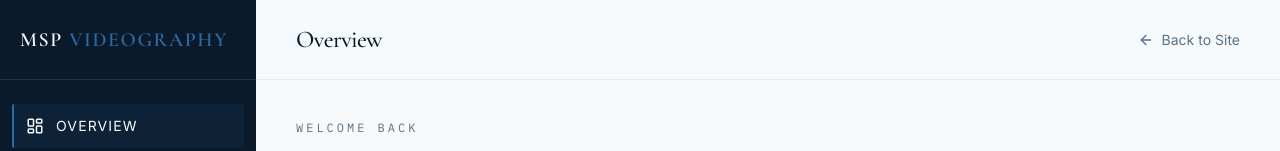
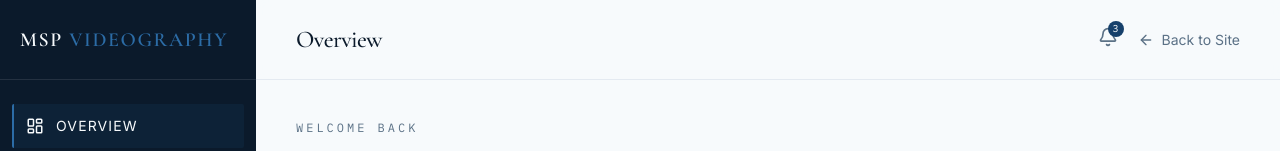
Before and after one commit to Arav034/MSP-Videography-cloud, a React (Vite) app in the folder customer-app/: page /dashboard in a window 1280 px wide. Shown: the top 151 px of the page. Built offline with nearby package versions, Linux system fonts and the light colour scheme.

Commit message:
Notifications icon added

```diff
--- /dev/null
+++ b/customer-app/src/components/common/NotificationsBell.jsx
@@ -0,0 +1,93 @@
+import { useState, useRef, useEffect } from "react";
+import { Bell, CalendarCheck, Image as ImageIcon, Receipt, Inbox } from "lucide-react";
+import { cn } from "@/utils/cn";
+import { useNotifications } from "@/hooks/useNotifications";
+
+const ICONS = {
+  booking: CalendarCheck,
+  gallery: ImageIcon,
+  invoice: Receipt,
+  request: Inbox,
+};
+
+export default function NotificationsBell() {
+  const { notifications, unreadCount, markAsRead, markAllAsRead } = useNotifications();
+  const [open, setOpen] = useState(false);
+  const containerRef = useRef(null);
+
+  useEffect(() => {
+    const handleClickOutside = (e) => {
+      if (containerRef.current && !containerRef.current.contains(e.target)) {
+        setOpen(false);
+      }
+    };
+    document.addEventListener("mousedown", handleClickOutside);
+    return () => document.removeEventListener("mousedown", handleClickOutside);
+  }, []);
+
+  return (
+    <div ref={containerRef} className="relative">
+      <button
+        onClick={() => setOpen((prev) => !prev)}
+        className="relative text-steel hover:text-brand transition-colors duration-300"
+        aria-label="Notifications"
+      >
+        <Bell size={20} />
+        {unreadCount > 0 && (
+          <span className="absolute -top-1.5 -right-1.5 w-4 h-4 rounded-full bg-brand text-white text-[10px] font-mono flex items-center justify-center">
+            {unreadCount}
+          </span>
+        )}
+      </button>
+
+      {open && (
+        <div className="absolute right-0 mt-3 w-80 bg-white border border-mist shadow-lg z-50">
+          <div className="flex items-center justify-between px-5 py-4 border-b border-mist">
+            <p className="font-display text-lg text-ink">Notifications</p>
+            {unreadCount > 0 && (
+              <button
+                onClick={markAllAsRead}
+                className="text-xs font-mono uppercase tracking-wideish text-brand hover:underline"
+              >
+                Mark all read
+              </button>
+            )}
+          </div>
+
+          <div className="max-h-96 overflow-y-auto">
+            {notifications.length === 0 ? (
+              <p className="text-sm text-steel text-center py-10">No notifications yet.</p>
+            ) : (
+              notifications.map((n) => {
+                const Icon = ICONS[n.type] ?? Bell;
+                return (
+                  <button
+                    key={n.id}
+                    onClick={() => markAsRead(n.id)}
+                    className={cn(
+                      "w-full flex items-start gap-3 px-5 py-4 text-left border-b border-mist last:border-b-0",
+                      "hover:bg-frost transition-colors duration-200",
+                      !n.read && "bg-brand/5"
+                    )}
+                  >
+                    <div className="w-9 h-9 flex items-center justify-center bg-brand/10 text-brand shrink-0">
+                      <Icon size={16} strokeWidth={1.5} />
+                    </div>
+                    <div className="flex-1 min-w-0">
+                      <div className="flex items-center gap-2">
+                        <p className="text-sm text-ink font-medium">{n.title}</p>
+                        {!n.read && <span className="w-1.5 h-1.5 rounded-full bg-brand shrink-0" />}
+                      </div>
+                      <p className="text-xs text-steel mt-0.5 leading-relaxed">{n.message}</p>
+                      <p className="text-[10px] text-steel/60 font-mono mt-1">{n.time}</p>
+                    </div>
+                  </button>
+                );
+              })
+            )}
+          </div>
+        </div>
+      )}
+    </div>
+  );
+}
--- a/customer-app/src/components/layout/DashboardTopbar.jsx
+++ b/customer-app/src/components/layout/DashboardTopbar.jsx
@@ -1,6 +1,7 @@
 import { Menu, ArrowLeft } from "lucide-react";
 import { Link, useLocation } from "react-router-dom";
 import { useSidebar } from "@/hooks/useSidebar";
+import NotificationsBell from "@/components/common/NotificationsBell";
 import { ROUTES } from "@/constants/routes";
 
 const TITLES = {
@@ -30,6 +31,8 @@ export default function DashboardTopbar() {
         </h2>
       </div>
 
+      <div className="flex items-center gap-5">
+        <NotificationsBell />
         <Link
           to={ROUTES.HOME}
           className="flex items-center gap-2 text-sm text-steel hover:text-brand transition-colors duration-300"
@@ -37,6 +40,7 @@ export default function DashboardTopbar() {
           <ArrowLeft size={16} />
           Back to Site
         </Link>
+      </div>
     </header>
   );
 }
--- /dev/null
+++ b/customer-app/src/constants/notificationsContent.js
@@ -0,0 +1,34 @@
+export const INITIAL_NOTIFICATIONS = [
+  {
+    id: "notif-1",
+    type: "booking",
+    title: "Booking Confirmed",
+    message: "Your Portrait Session on Aug 14 has been confirmed.",
+    time: "2 hours ago",
+    read: false,
+  },
+  {
+    id: "notif-2",
+    type: "gallery",
+    title: "Gallery Ready",
+    message: "Your Coastal Editorial gallery has been delivered.",
+    time: "1 day ago",
+    read: false,
+  },
+  {
+    id: "notif-3",
+    type: "invoice",
+    title: "Invoice Due",
+    message: "INV-1042 for ₹250.00 is due soon.",
+    time: "2 days ago",
+    read: false,
+  },
+  {
+    id: "notif-4",
+    type: "request",
+    title: "Request Received",
+    message: "Your editing request has been received and is being reviewed.",
+    time: "3 days ago",
+    read: true,
+  },
+];
--- /dev/null
+++ b/customer-app/src/context/NotificationsContext.jsx
@@ -0,0 +1,28 @@
+import { createContext, useState, useCallback } from "react";
+import { INITIAL_NOTIFICATIONS } from "@/constants/notificationsContent";
+
+export const NotificationsContext = createContext(null);
+
+export function NotificationsProvider({ children }) {
+  const [notifications, setNotifications] = useState(INITIAL_NOTIFICATIONS);
+
+  const unreadCount = notifications.filter((n) => !n.read).length;
+
+  const markAsRead = useCallback((id) => {
+    setNotifications((prev) =>
+      prev.map((n) => (n.id === id ? { ...n, read: true } : n))
+    );
+  }, []);
+
+  const markAllAsRead = useCallback(() => {
+    setNotifications((prev) => prev.map((n) => ({ ...n, read: true })));
+  }, []);
+
+  return (
+    <NotificationsContext.Provider
+      value={{ notifications, unreadCount, markAsRead, markAllAsRead }}
+    >
+      {children}
+    </NotificationsContext.Provider>
+  );
+}
--- /dev/null
+++ b/customer-app/src/hooks/useNotifications.js
@@ -0,0 +1,10 @@
+import { useContext } from "react";
+import { NotificationsContext } from "@/context/NotificationsContext";
+
+export function useNotifications() {
+  const ctx = useContext(NotificationsContext);
+  if (!ctx) {
+    throw new Error("useNotifications must be used within a NotificationsProvider");
+  }
+  return ctx;
+}
--- a/customer-app/src/main.jsx
+++ b/customer-app/src/main.jsx
@@ -7,6 +7,7 @@ import App from "@/App";
 import { AuthProvider } from "@/context/AuthContext";
 import { UploadProvider } from "@/context/UploadContext";
 import { RequestsProvider } from "@/context/RequestsContext";
+import { NotificationsProvider } from "@/context/NotificationsContext";
 import "@/index.css";
 
 createRoot(document.getElementById("root")).render(
@@ -14,11 +15,13 @@ createRoot(document.getElementById("root")).render(
     <HelmetProvider>
       <BrowserRouter>
         <AuthProvider>
-          <RequestsProvider>
-            <UploadProvider>
-              <App />
-            </UploadProvider>
-          </RequestsProvider>
+          <NotificationsProvider>
+            <RequestsProvider>
+              <UploadProvider>
+                <App />
+              </UploadProvider>
+            </RequestsProvider>
+          </NotificationsProvider>
         </AuthProvider>
       </BrowserRouter>
     </HelmetProvider>
```
Lines whose indentation alone changed are shown as unchanged.
